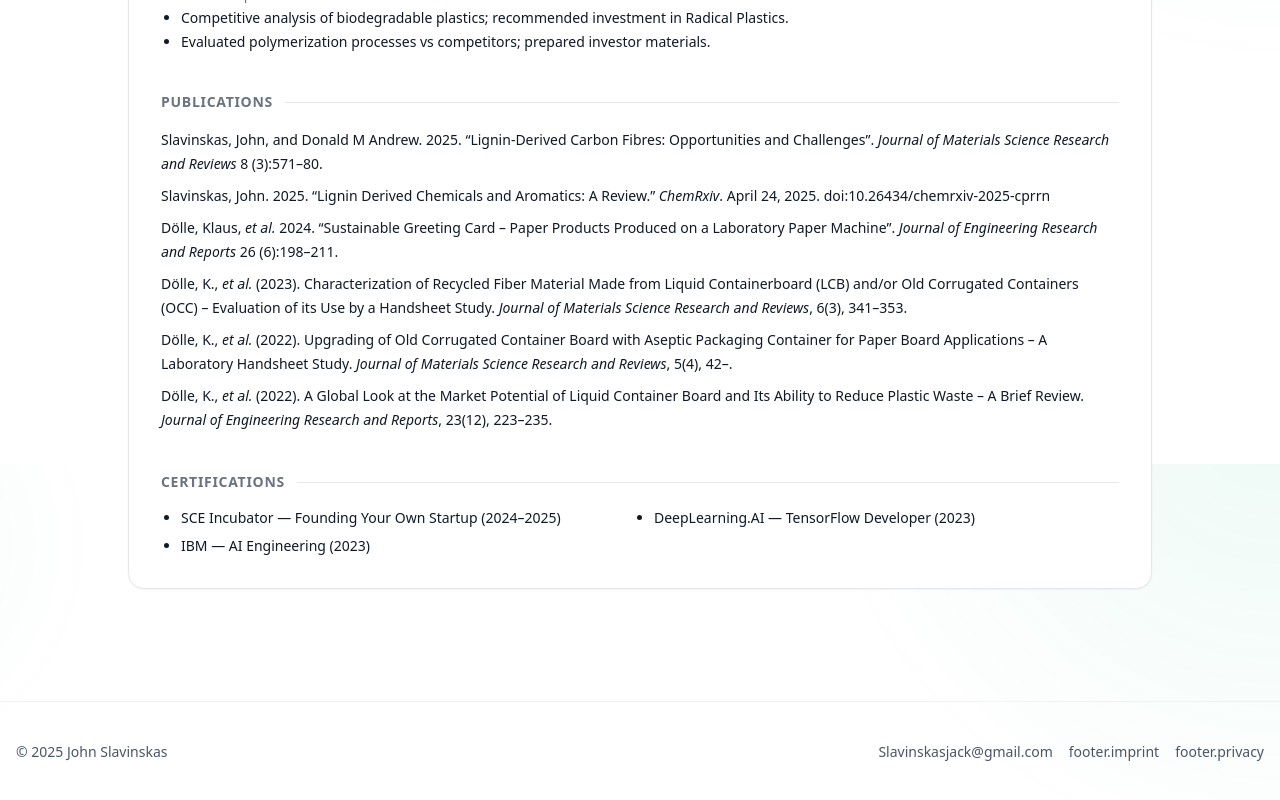
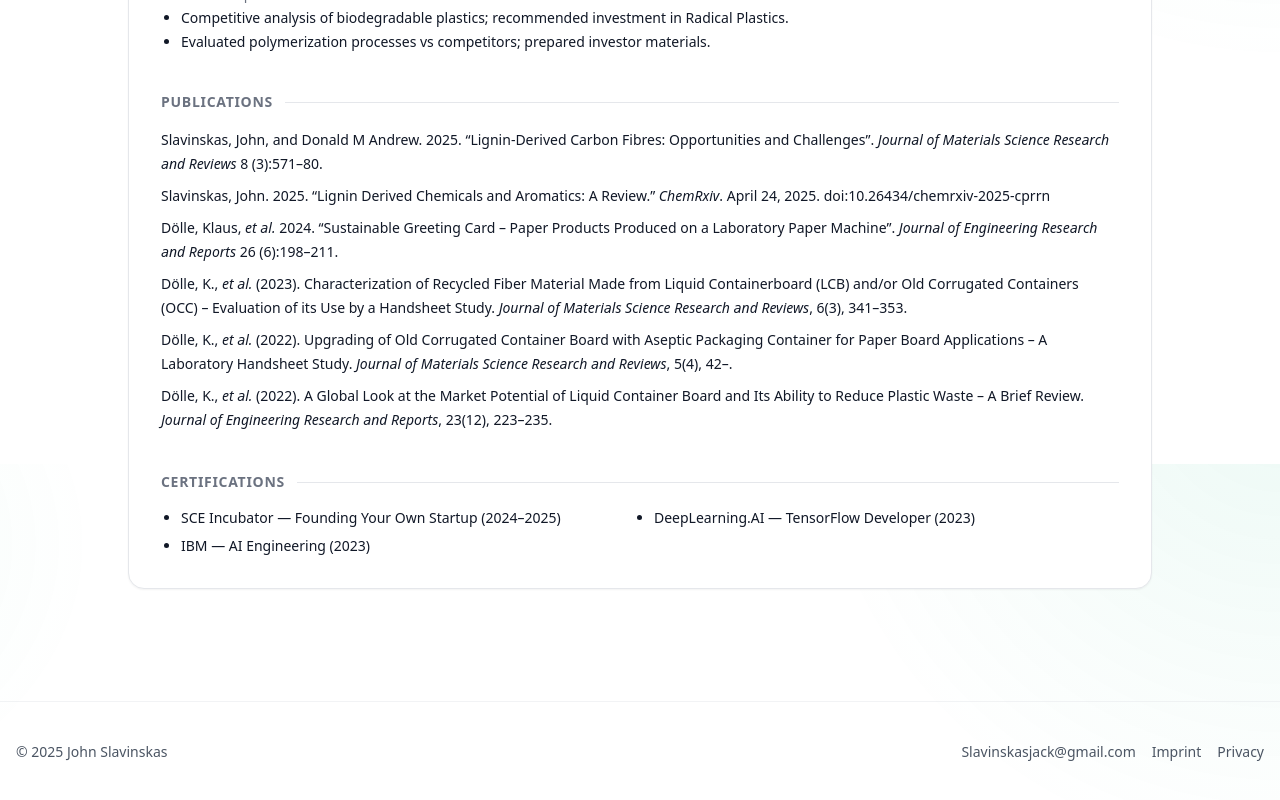
Before and after one commit to Tridude5/JohnSlavinskas, a Next.js app: page /resume in a window 1280 px wide. Shown: the part 1136-1936 px from the top of the page. Built offline with nearby package versions, Linux system fonts and the light colour scheme.

Commit message:
Update en.ts

```diff
--- a/messages/en.ts
+++ b/messages/en.ts
@@ -1,11 +1,10 @@
-// messages/en.ts
 export default {
-  // header / nav
+  // ...keep anything you already have
   "nav.about": "About",
   "nav.resume": "Resume",
   "nav.projects": "Projects",
 
-  // (optional: add more if your header ever uses them)
-  "nav.home": "Home",
-  "nav.contact": "Contact",
+  // footer dot-keys
+  "footer.imprint": "Imprint",
+  "footer.privacy": "Privacy",
 };
```
